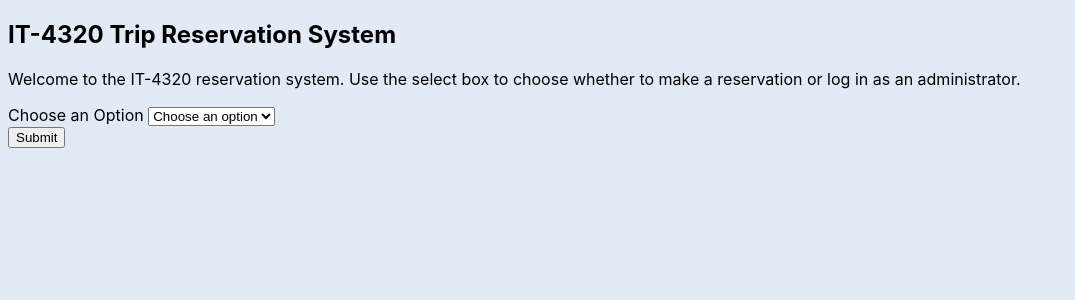
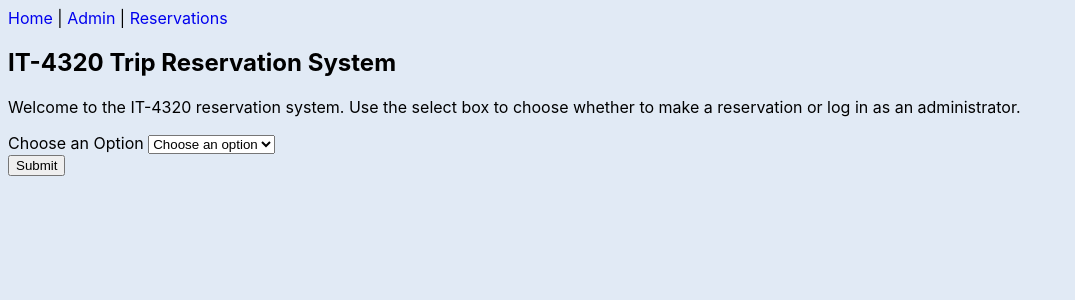
Before and after one commit to pkanGitHub/Trip-Reservation-System, a Flask app: page / in a window 1280 px wide. Shown: the top 300 px of the page, without its empty margins (0-1075 px from the left). Run offline with Flask 2, Linux system fonts and the light colour scheme; some libraries are stand-ins or nearby versions.

Commit message:
create navlink with the routes accordingly

```diff
--- /dev/null
+++ b/flask_wtforms_tutorial/templates/header.html
@@ -0,0 +1,9 @@
+{% block content %}
+<div class="header-container">
+    <a href="{{url_for('user_options')}}">Home</a>
+    <span class="header-divider">|</span>
+    <a href="{{url_for('admin')}}">Admin</a>
+    <span class="header-divider">|</span>
+    <a href="{{url_for('reservations')}}">Reservations</a>
+</div>
+{% endblock %}
--- a/flask_wtforms_tutorial/templates/layout.jinja2
+++ b/flask_wtforms_tutorial/templates/layout.jinja2
@@ -18,6 +18,7 @@
 
 <body class="{{ template }}">
 <div class="container">
+  {% include 'header.html' %}
   {% block content %}{% endblock %}
 </div>
 {% include 'analytics.jinja2' %}
```
